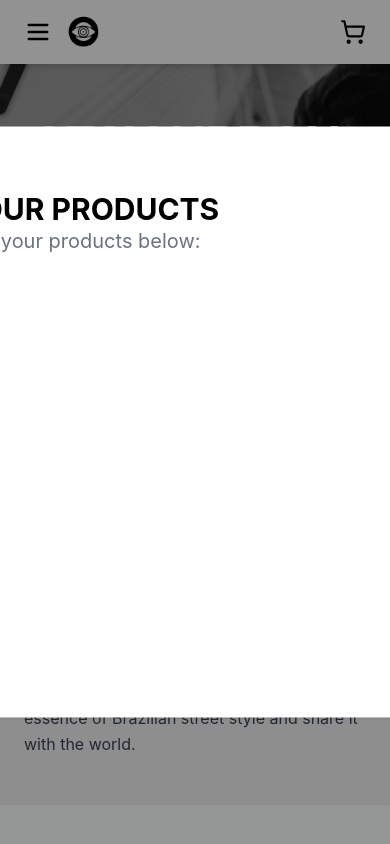
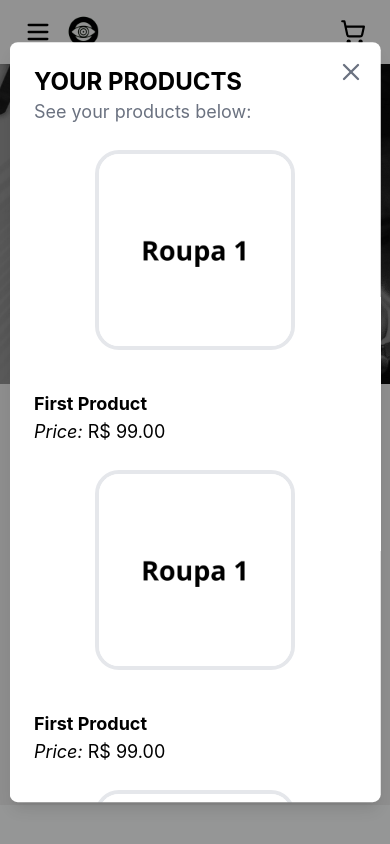
Before and after one commit to GuilhermeFerza/clothestore, a React (Vite) app in the folder Client/: page / in a window 390 px wide. Both pictures are taken after a click on the button 353 px from the left and 32 px from the top of the page. Shown: the top 844 px of the page. Built offline with nearby package versions, Linux system fonts and the light colour scheme.

Commit message:
improvements: melhoria de design e adicao de responsividade para o modal Cart

```diff
--- a/Client/src/components/modals/cart.tsx
+++ b/Client/src/components/modals/cart.tsx
@@ -1,20 +1,79 @@
+import { useEffect } from "react"; // 1. Importe o useEffect
+import PlaceHolder from "../../assets/images/phroupa1.png";
+import { X } from "lucide-react";
+
 interface CartProps {
   onClose: () => void;
 }
 
 export default function Cart({ onClose }: CartProps) {
+  // 2. Adicione este useEffect
+  useEffect(() => {
+    // Ao montar o componente (modal abrir), trava o scroll do body
+    document.body.style.overflow = "hidden";
+
+    // A função de retorno (cleanup) será executada ao desmontar o componente (modal fechar)
+    return () => {
+      document.body.style.overflow = "auto";
+    };
+  }, []); // O array vazio [] garante que o efeito rode apenas uma vez (ao montar/desmontar)
+
   return (
     <>
-      <div className="fixed z-[70] rounded shadow bg-white w-[600px] left-1/2 -translate-x-1/2 top-1/2 -translate-y-1/2 h-full max-h-[70svh] p-16">
+      <div className="fixed z-[70] rounded-lg shadow-lg bg-white w-[95%] md:w-[600px] left-1/2 -translate-x-1/2 top-1/2 -translate-y-1/2 max-h-[90vh] md:max-h-[70%] p-6 sm:p-8 overflow-auto">
         <div>
           <button
-            className="absolute top-4 right-6 text-muted font-bold text-2xl transition delay-200 hover:text-black hover:rotate-90"
+            className="absolute top-4 right-4 text-muted font-bold text-2xl transition delay-200 hover:text-black hover:rotate-90"
             onClick={onClose}
           >
-            ✕
+            <X size={28} />
           </button>
-          <h1 className="font-bold uppercase text-3xl">Your Products</h1>
-          <h2 className="text-xl text-muted">See your products below: </h2>
+          <h1 className="font-bold uppercase text-2xl sm:text-3xl">
+            Your Products
+          </h1>
+          <h2 className="text-lg sm:text-xl text-muted">
+            See your products below:
+          </h2>
+        </div>
+
+        <div className="mt-6 flex flex-col sm:flex-row justify-center items-center sm:items-start gap-6 w-full">
+          <img
+            src={PlaceHolder}
+            alt="primeira compra"
+            className="aspect-square rounded-3xl w-full max-w-[200px] sm:w-1/2 border-4"
+          />
+          <div className="flex flex-col w-full sm:w-1/2 text-lg sm:text-xl">
+            <p className="mt-4 font-bold">First Product</p>
+            <p>
+              <span className="italic">Price:</span> R$ 99.00
+            </p>
+          </div>
+        </div>
+        <div className="mt-6 flex flex-col sm:flex-row justify-center items-center sm:items-start gap-6 w-full">
+          <img
+            src={PlaceHolder}
+            alt="primeira compra"
+            className="aspect-square rounded-3xl w-full max-w-[200px] sm:w-1/2 border-4"
+          />
+          <div className="flex flex-col w-full sm:w-1/2 text-lg sm:text-xl">
+            <p className="mt-4 font-bold">First Product</p>
+            <p>
+              <span className="italic">Price:</span> R$ 99.00
+            </p>
+          </div>
+        </div>
+        <div className="mt-6 flex flex-col sm:flex-row justify-center items-center sm:items-start gap-6 w-full">
+          <img
+            src={PlaceHolder}
+            alt="primeira compra"
+            className="aspect-square rounded-3xl w-full max-w-[200px] sm:w-1/2 border-4"
+          />
+          <div className="flex flex-col w-full sm:w-1/2 text-lg sm:text-xl">
+            <p className="mt-4 font-bold">First Product</p>
+            <p>
+              <span className="italic">Price:</span> R$ 99.00
+            </p>
+          </div>
         </div>
       </div>
       <div className="z-[60] fixed top-0 left-0 transition bg-black w-svw h-svh max-w-full opacity-40"></div>
```
Also changed, not shown: 1 other file (tests, documents, lock files or other folders).
